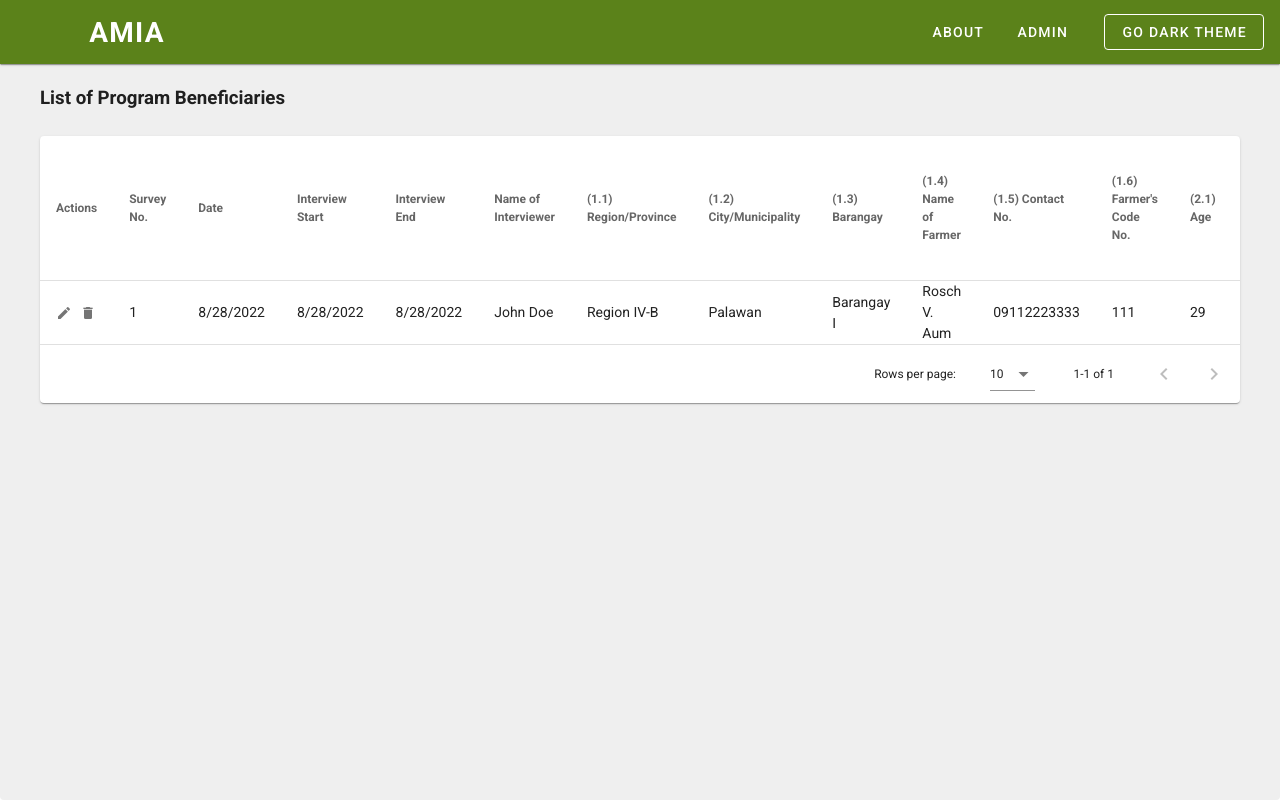
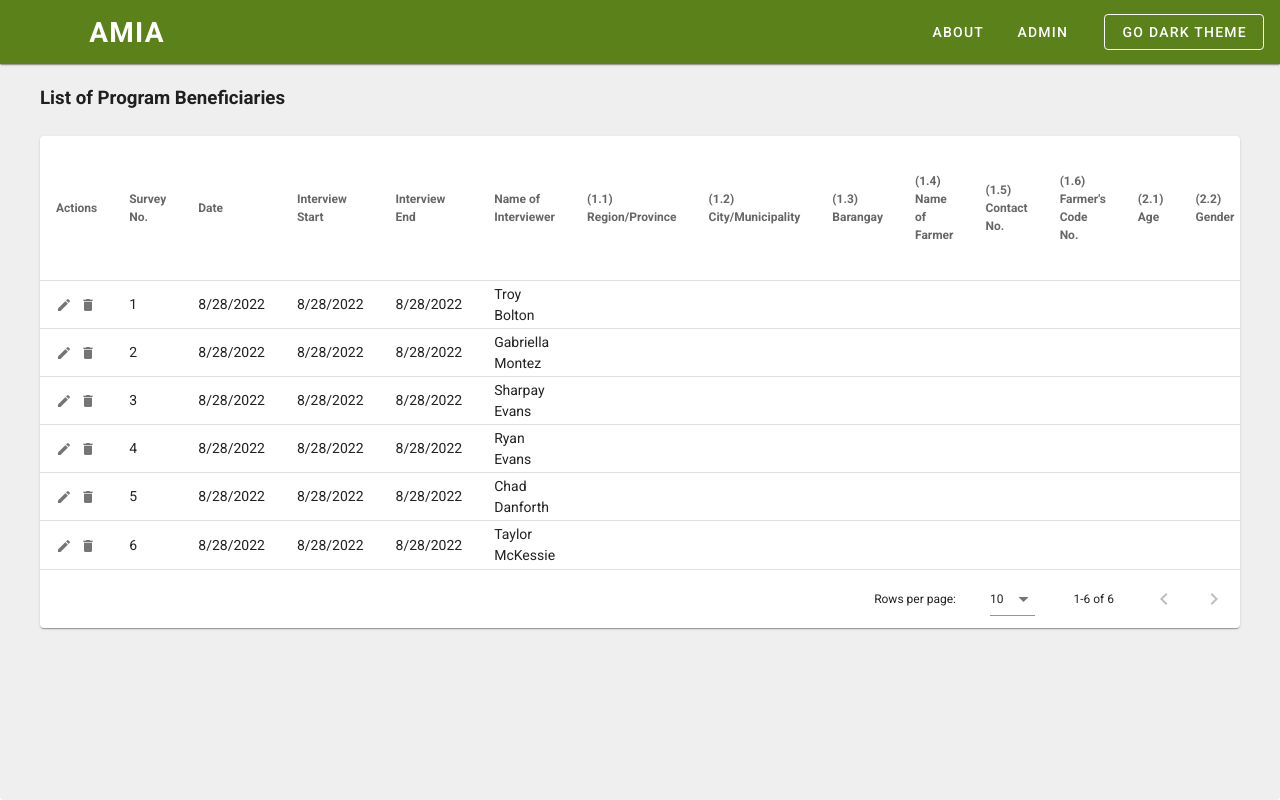
Before and after one commit to dilapitan/amia-program-beneficiaries, a Vue app in the folder client/: page / in a window 1280 px wide. Built offline with nearby package versions, Linux system fonts and the light colour scheme.

Commit message:
Add Farm Desc and update data

```diff
--- a/client/src/views/BeneficiariesView.vue
+++ b/client/src/views/BeneficiariesView.vue
@@ -108,6 +108,78 @@ export default {
         sortable: false,
         value: 'enrolledInRegistrySystemForBasicSectorsInAgriculture',
       },
+
+      // 3. Farm Description
+      {
+        text: '(3.1) Total Area of Agricultural Land (ha)',
+        sortable: false,
+        value: 'totalAreaOfAgriculturalLand',
+      },
+      {
+        text: '(3.2) Total Area of Forestry Land (ha)',
+        sortable: false,
+        value: 'totalAreaOfForestryLand',
+      },
+      {
+        text: '(3.3) Total Cultivated Area (ha)',
+        sortable: false,
+        value: 'totalCultivatedArea',
+      },
+      {
+        text: '(3.4) Distance from Home to Farm (km)',
+        sortable: false,
+        value: 'distanceFromHomeToFarm',
+      },
+      {
+        text: '(3.5) Distance from Land to Water Source (km)',
+        sortable: false,
+        value: 'distanceFromLandToWaterSource',
+      },
+      {
+        text: '(3.6) Distance from Market Nearest Paved (concrete/asphalt) road (km)',
+        sortable: false,
+        value: 'distanceFromMarketNearestPavedRoad',
+      },
+      {
+        text: '(3.7) Distance from Market/Trading Post (km)',
+        sortable: false,
+        value: 'distanceFromMarketOrTradingPost',
+      },
+      {
+        text: '(3.8) Irrigation Source',
+        sortable: false,
+        value: 'irrigationSource',
+      },
+      {
+        text: '(3.9) Months Without Rain',
+        sortable: false,
+        value: 'monthsWithoutRain',
+      },
+      {
+        text: '(3.10) Position in the Landscape',
+        sortable: false,
+        value: 'positionInTheLandscape',
+      },
+      {
+        text: '(3.11) Location of Farm',
+        sortable: false,
+        value: 'locationOfFarm',
+      },
+      {
+        text: '(3.12) Land Tenure',
+        sortable: false,
+        value: 'landTenure',
+      },
+      {
+        text: '(3.13) Tenancy',
+        sortable: false,
+        value: 'tenancy',
+      },
+      {
+        text: '(3.14) Land Holding',
+        sortable: false,
+        value: 'landHolding',
+      },
     ],
     beneficiaries: [],
   }),
@@ -124,28 +196,42 @@ export default {
           date: new Date().toLocaleDateString(),
           interviewStart: new Date().toLocaleDateString(),
           interviewEnd: new Date().toLocaleDateString(),
-          nameOfInterviewer: 'John Doe',
-          regionOrProvince: 'Region IV-B',
-          cityOrMunicipality: 'Palawan',
-          barangay: 'Barangay I',
-          nameOfFarmer: 'Rosch V. Aum',
-          contactNo: '09112223333',
-          farmersCodeNo: 111,
-          age: 29,
-          gender: 'Male',
-          civilStatus: 'Single',
-          religion: 'Christian',
-          belongingTo: '4Ps beneficiariy',
-          householdMembers: 'Rezalea Aum,25,Female,Sister',
-          yearsOfFarmingExperience: 5,
-          highestEducationalAttainment: 'College graduate',
-          languagesOrDialectsSpoken: 'Tagalog, English',
-          mainSourceOfIncome: 'Farming',
-          otherSourcesOfIncome: 'Trading',
-          averageGrossMonthlyIncomeOfHousehold: '20,001-30,000',
-          averageGrossMonthlyFarmIncome: '20,001-30,000',
-          membershipInAFarmerGroupOrAssociationOrOrganization: 'No',
-          enrolledInRegistrySystemForBasicSectorsInAgriculture: 'Yes',
+          nameOfInterviewer: 'Troy Bolton',
+        },
+        {
+          surveyNo0: 2,
+          date: new Date().toLocaleDateString(),
+          interviewStart: new Date().toLocaleDateString(),
+          interviewEnd: new Date().toLocaleDateString(),
+          nameOfInterviewer: 'Gabriella Montez',
+        },
+        {
+          surveyNo0: 3,
+          date: new Date().toLocaleDateString(),
+          interviewStart: new Date().toLocaleDateString(),
+          interviewEnd: new Date().toLocaleDateString(),
+          nameOfInterviewer: 'Sharpay Evans',
+        },
+        {
+          surveyNo0: 4,
+          date: new Date().toLocaleDateString(),
+          interviewStart: new Date().toLocaleDateString(),
+          interviewEnd: new Date().toLocaleDateString(),
+          nameOfInterviewer: 'Ryan Evans',
+        },
+        {
+          surveyNo0: 5,
+          date: new Date().toLocaleDateString(),
+          interviewStart: new Date().toLocaleDateString(),
+          interviewEnd: new Date().toLocaleDateString(),
+          nameOfInterviewer: 'Chad Danforth',
+        },
+        {
+          surveyNo0: 6,
+          date: new Date().toLocaleDateString(),
+          interviewStart: new Date().toLocaleDateString(),
+          interviewEnd: new Date().toLocaleDateString(),
+          nameOfInterviewer: 'Taylor McKessie',
         },
       ]
     },
```
